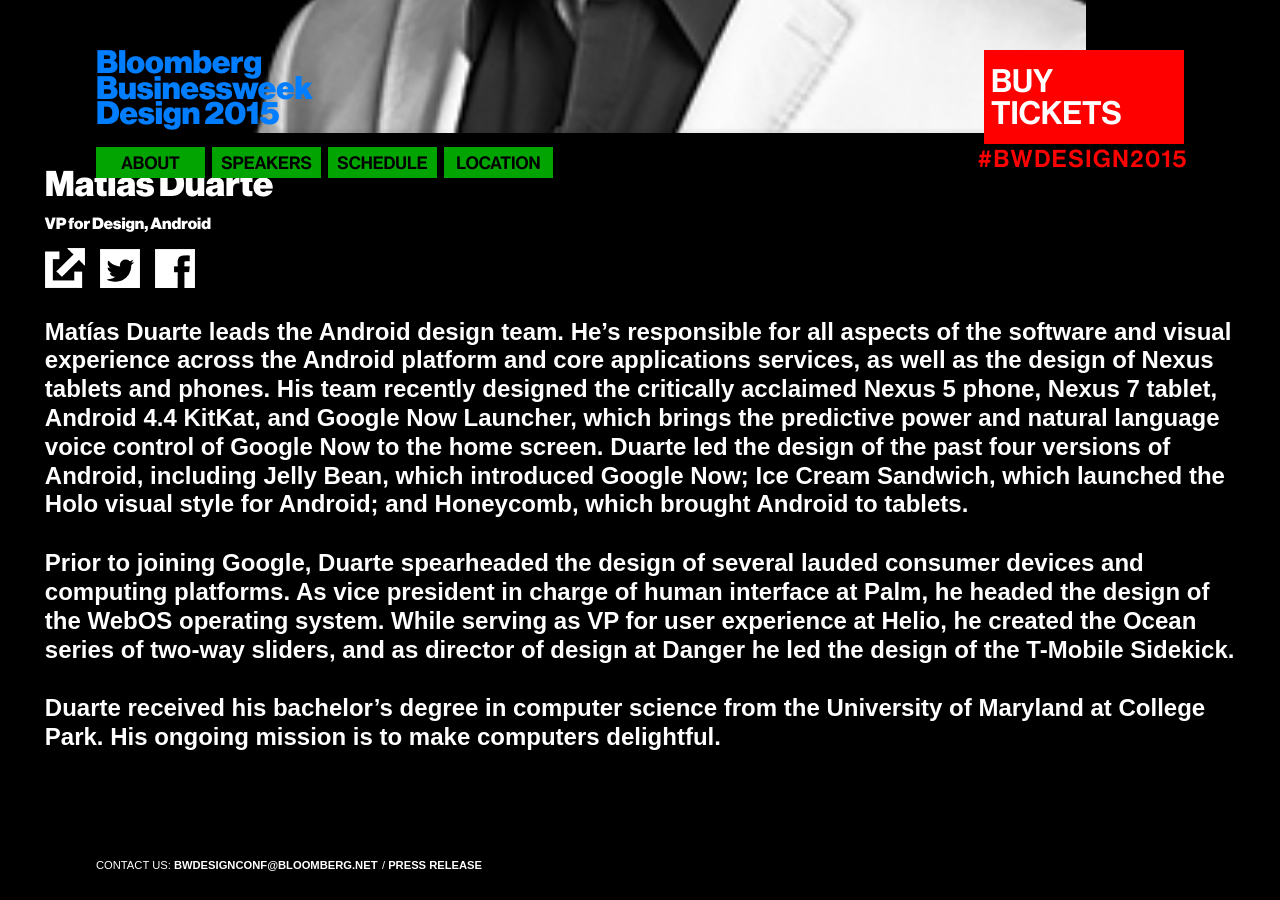
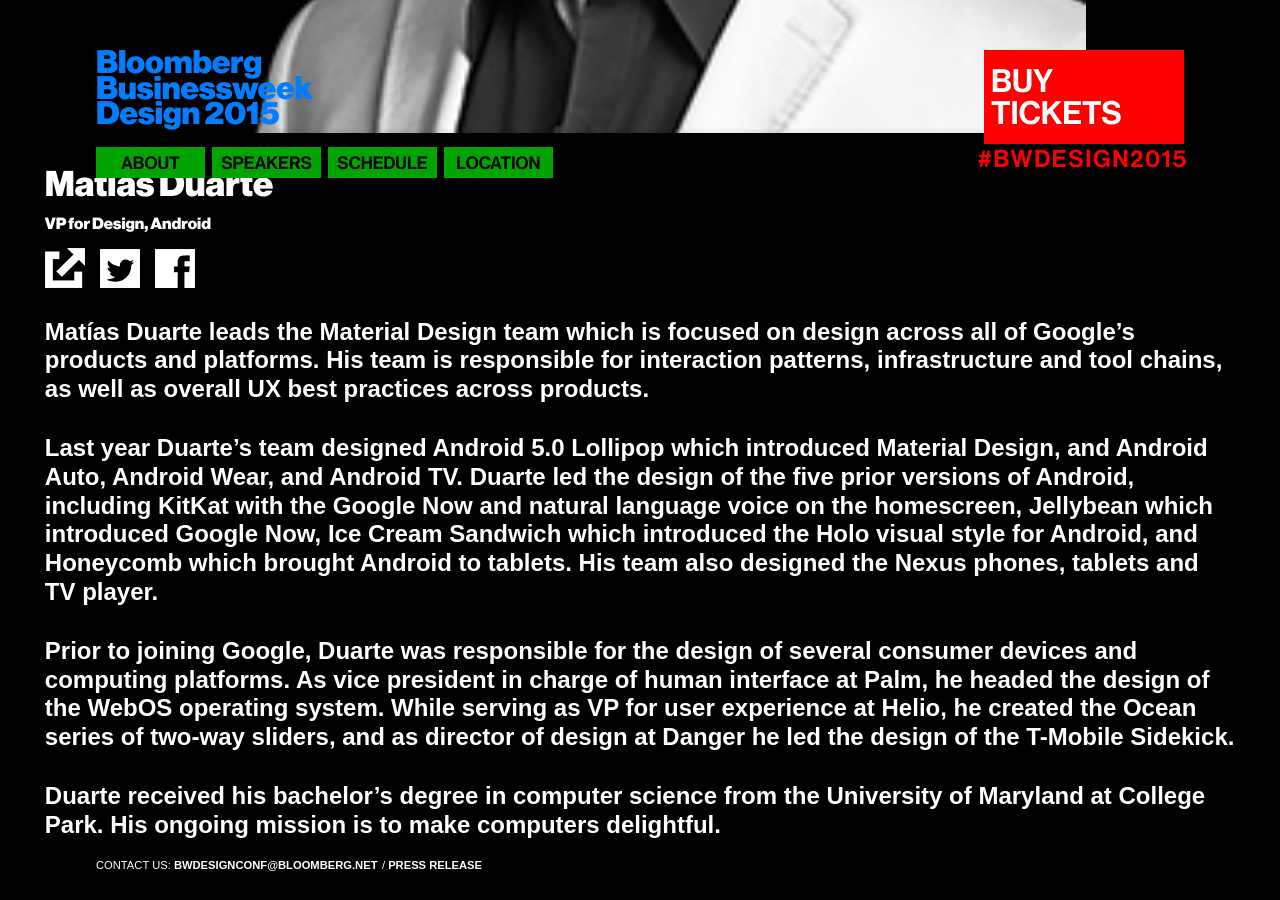
Before and after one commit to bizweekgraphics/2015-design-site, a Jekyll site: the page built from _posts/2015-02-04-speakers-duarte.markdown, in a window 1280 px wide and 900 px high, scrolled down 760 px. Built offline with Jekyll 4.4.1, drawn with Linux system fonts in a browser that asks for light colours; some web fonts are replaced.

Commit message:
Updating Duarte Bio

```diff
--- a/_posts/2015-02-04-speakers-duarte.markdown
+++ b/_posts/2015-02-04-speakers-duarte.markdown
@@ -10,8 +10,10 @@
 website: https://www.google.com
 session: 2
 ---
-Matías Duarte leads the Android design team. He’s responsible for all aspects of the software and visual experience across the Android platform and core applications services, as well as the design of Nexus tablets and phones. His team recently designed the critically acclaimed Nexus 5 phone, Nexus 7 tablet, Android 4.4 KitKat, and Google Now Launcher, which brings the predictive power and natural language voice control of Google Now to the home screen. Duarte led the design of the past four versions of Android, including Jelly Bean, which introduced Google Now; Ice Cream Sandwich, which launched the Holo visual style for Android; and Honeycomb, which brought Android to tablets.
+Matías Duarte leads the Material Design team which is focused on design across all of Google’s products and platforms. His team is responsible for interaction patterns, infrastructure and tool chains, as well as overall UX best practices across products.
 
-Prior to joining Google, Duarte spearheaded the design of several lauded consumer devices and computing platforms. As vice president in charge of human interface at Palm, he headed the design of the WebOS operating system. While serving as VP for user experience at Helio, he created the Ocean series of two-way sliders, and as director of design at Danger he led the design of the T-Mobile Sidekick.
+Last year Duarte’s team designed Android 5.0 Lollipop which introduced Material Design, and Android Auto, Android Wear, and Android TV. Duarte led the design of the five prior versions of Android, including KitKat with the Google Now and natural language voice on the homescreen, Jellybean which introduced Google Now, Ice Cream Sandwich which introduced the Holo visual style for Android, and Honeycomb which brought Android to tablets. His team also designed the Nexus phones, tablets and TV player.
+
+Prior to joining Google, Duarte was responsible for the design of several consumer devices and computing platforms. As vice president in charge of human interface at Palm, he headed the design of the WebOS operating system. While serving as VP for user experience at Helio, he created the Ocean series of two-way sliders, and as director of design at Danger he led the design of the T-Mobile Sidekick.
 
 Duarte received his bachelor’s degree in computer science from the University of Maryland at College Park. His ongoing mission is to make computers delightful.
```
